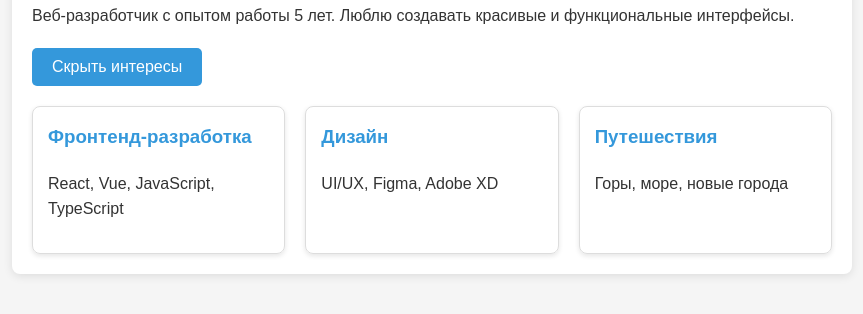
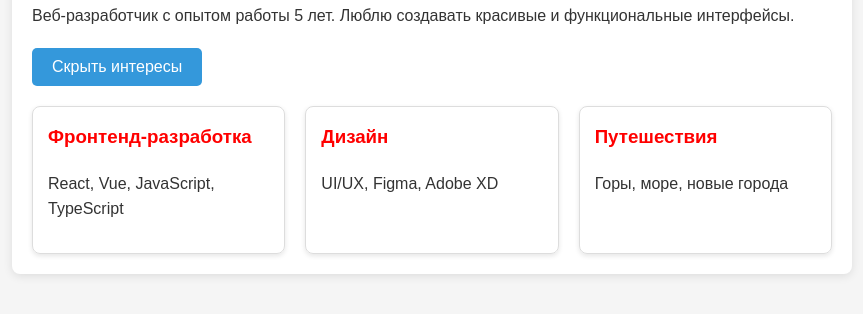
Before and after one commit to iliyqqq/kontrol-naya, a plain HTML site: page index.html in a window 1280 px wide. Both pictures are taken after a click on the button "Показать интересы". Shown: the part 126-440 px from the top of the page, without its empty margins (208-1071 px from the left). Drawn offline with Linux system fonts and the light colour scheme.

Commit message:
Update styles.css

```diff
--- a/styles.css
+++ b/styles.css
@@ -46,7 +46,7 @@ h1 {
 
 .interest-card h3 {
     margin-top: 0;
-    color: #3498db;
+    color: red;
 }
 
 .btn {
```
